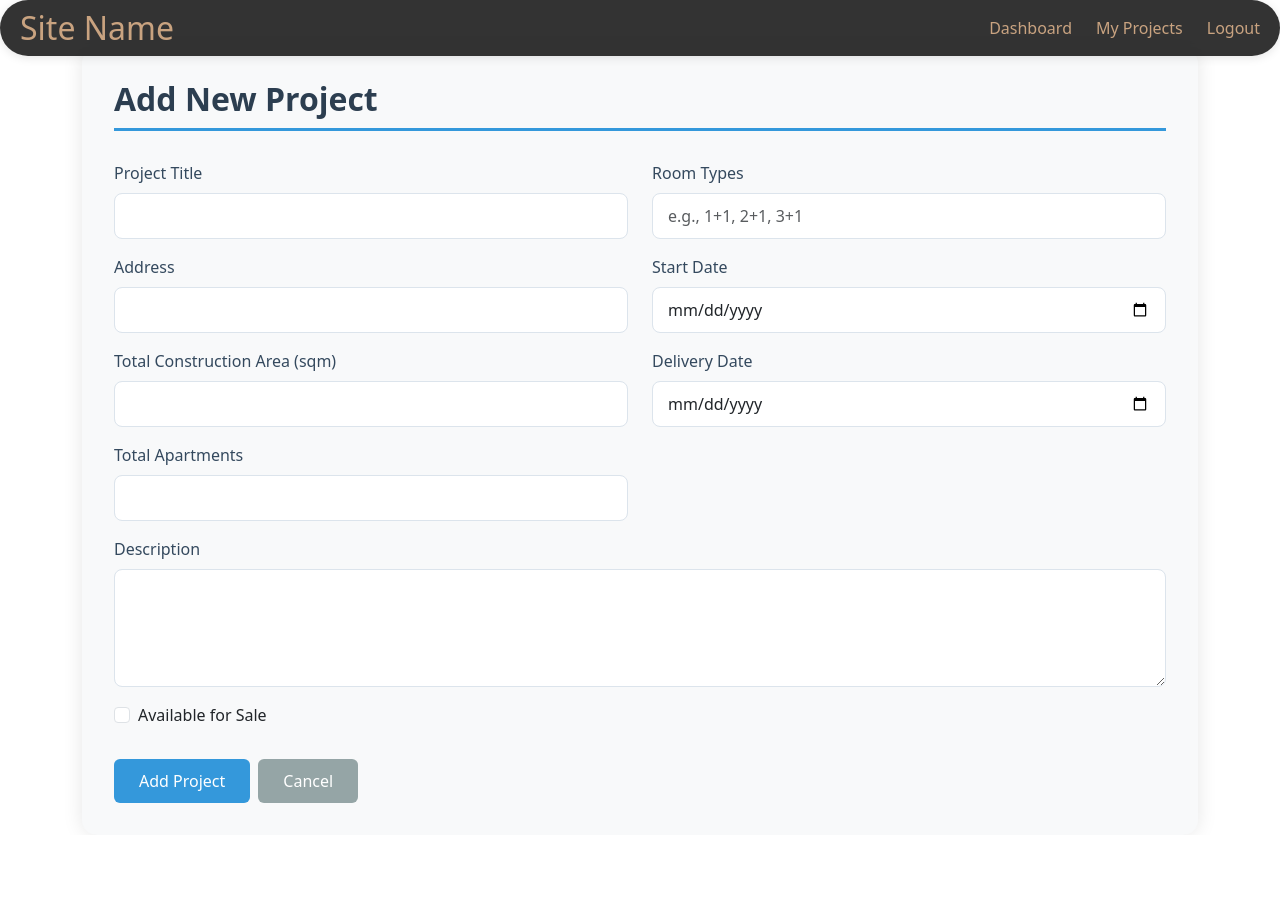
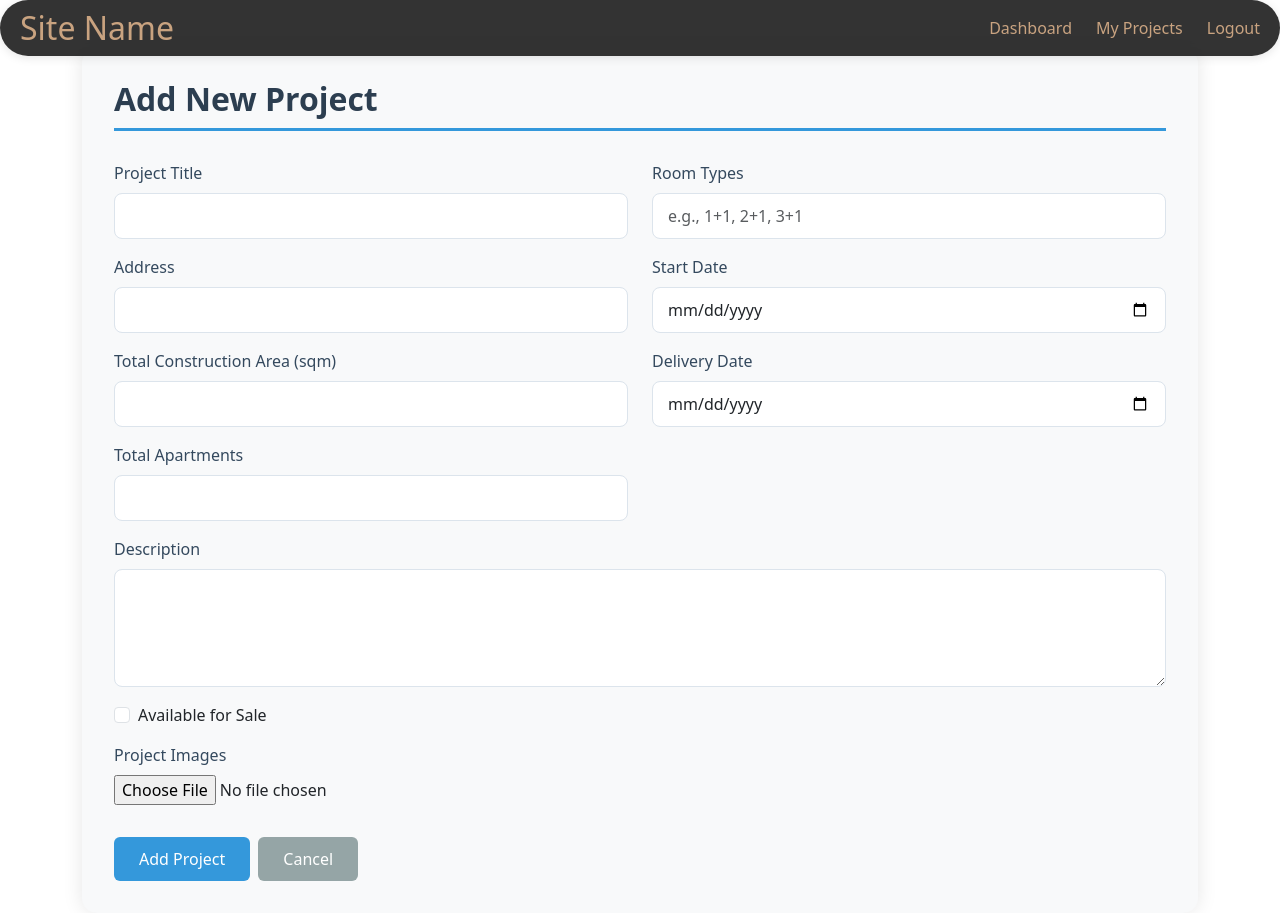
Before and after one commit to cubukcum/real-estate-website, a React (Create React App) app: page /admin/add-project in a window 1280 px wide. Before the commit the page ends 835 px from the top, so only its background shows below. Built offline with nearby package versions, Linux system fonts and the light colour scheme; sample sign-in values are in the browser's storage.

Commit message:
added image upload

```diff
--- a/src/admin/AddProjectForm.jsx
+++ b/src/admin/AddProjectForm.jsx
@@ -3,6 +3,7 @@ import { Form, Button, Container, Row, Col } from "react-bootstrap";
 import { useNavigate } from "react-router-dom";
 import axios from "axios";
 import '../styles/AddProjectForm.css';
+import ImageUpload from '../components/ImageUpload';
 
 const AddProjectForm = () => {
   const navigate = useNavigate();
@@ -17,15 +18,16 @@ const AddProjectForm = () => {
     availableForSale: false,
     description: ""
   });
+  const [projectImages, setProjectImages] = useState([]);
 
   const handleSubmit = async (e) => {
     e.preventDefault();
     const token = localStorage.getItem("token");
 
     try {
-      await axios.post(
+      const response = await axios.post(
         `${process.env.REACT_APP_API_URL}/admin/add-project`,
-        project,
+        { ...project, images: projectImages },
         {
           headers: { Authorization: token }
         }
@@ -156,6 +158,14 @@ const AddProjectForm = () => {
             />
           </Form.Group>
 
+          <Form.Group className="mb-3">
+            <Form.Label>Project Images</Form.Label>
+            <ImageUpload
+              projectId={null}
+              onImagesChange={setProjectImages}
+            />
+          </Form.Group>
+
           <div className="button-group d-flex gap-2">
             <Button variant="primary" type="submit">
               Add Project
```
